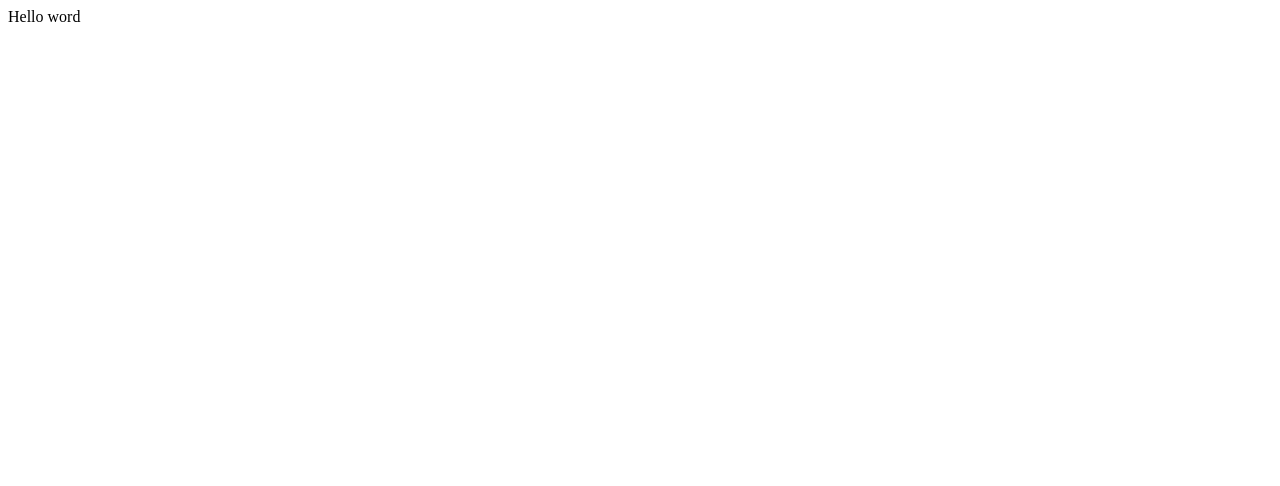
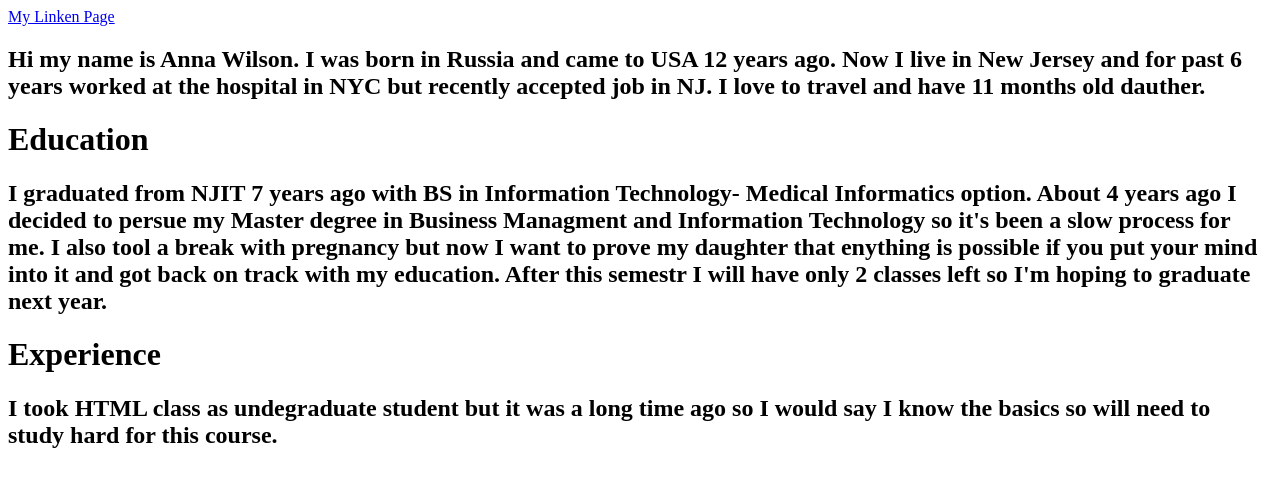
Before and after one commit to lianna200/IS601su17-website, a plain HTML site: page index.html in a window 1280 px wide. Drawn offline with Linux system fonts and the light colour scheme.

Commit message:
added website

```diff
--- a/index.html
+++ b/index.html
@@ -1 +1,22 @@
-Hello word
+<a href="https://www.linkedin.com/in/anna-wilson-b8809742/">My Linken Page</a>
+<h2> Hi my name is Anna Wilson. I was born in Russia and came to USA 12 years
+ago. Now I live in New Jersey and for past 6 years worked at  the hospital in
+NYC but recently accepted job in NJ. I love to travel and have 11 months old
+dauther. </h2>
+<h1> Education <h2>
+<h2> I graduated from NJIT 7 years ago with BS in Information Technology-
+Medical Informatics option. About 4 years ago I decided to persue my Master
+degree in Business Managment and Information Technology so it's been a slow
+process for me. I also tool a break with pregnancy  but
+now I want to prove my daughter  that enything is possible if you put your mind
+into it and got back on track with my education. After this semestr I will have
+only
+2 classes left so I'm hoping to graduate next year.</h2>
+<h1> Experience </h1>
+<h2> I took HTML class as undegraduate student  but it was a long time ago so I
+would say I know the basics so will need to study hard for this course. </h2>
+
+<script src="js/scripts.js"></script>
+
+   </body>
+   </html>
```
